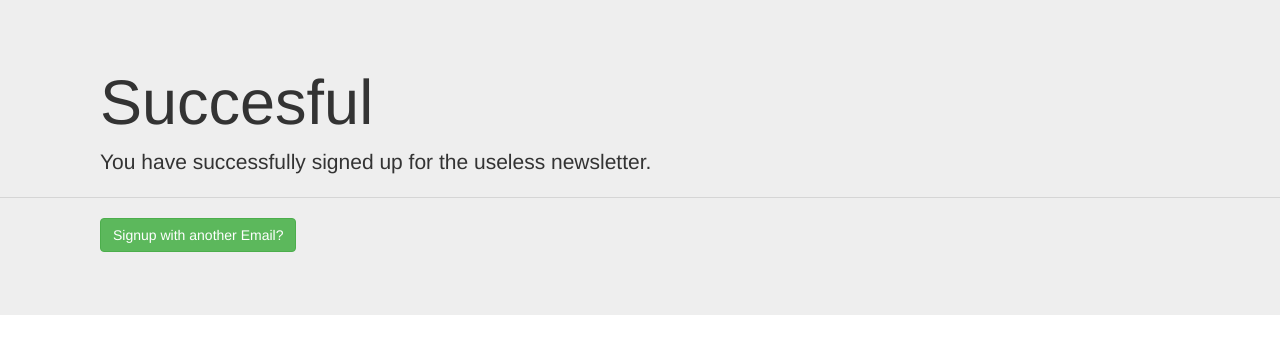
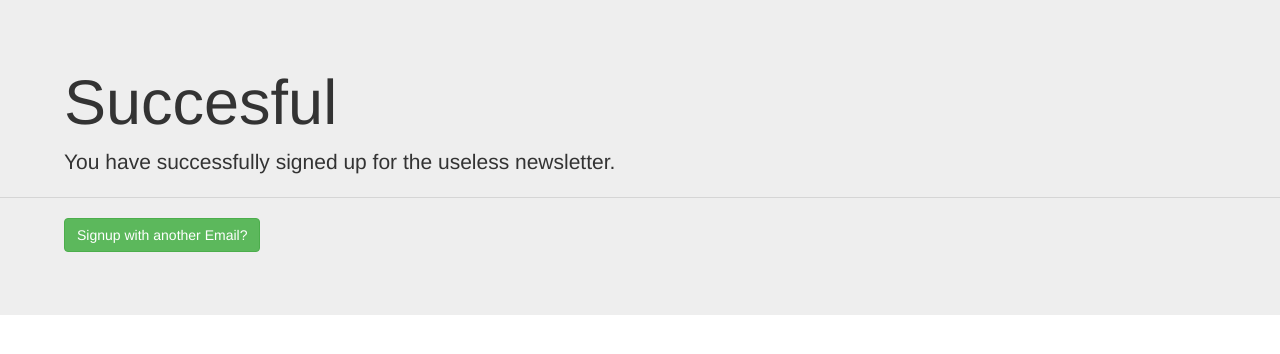
Before and after one commit to Anurag10300/Newsletter-Signup, a website: page success.html in a window 1280 px wide. Drawn offline with nearby package versions, Linux system fonts and the light colour scheme.

Commit message:
2nd commit changed success.html

```diff
--- a/success.html
+++ b/success.html
@@ -10,12 +10,12 @@
 </head>
 <body>
     <div class="jumbotron" >
-        <h1 class="display-4"  style="padding-left: 100px;" >Succesful</h1>
-        <p class="lead" style="padding-left: 100px;">You have successfully signed up for the useless newsletter. </p>
+        <h1 class="display-4"  style="padding-left: 5%; padding-right: 5%;  " >Succesful</h1>
+        <p class="lead" style="padding-left: 5%; padding-right: 5%; ">You have successfully signed up for the useless newsletter. </p>
         <hr class="my-4">
 
         <form action="/success" method="post"><p class="lead">
-          <button  class="btn btn-success" type="submit" style="margin-left: 100px;" > Signup with another Email?</button></p></form>
+          <button  class="btn btn-success" type="submit" style="margin-left: 5%; margin-right: 5%;" > Signup with another Email?</button></p></form>
 
 
       </div>
```
